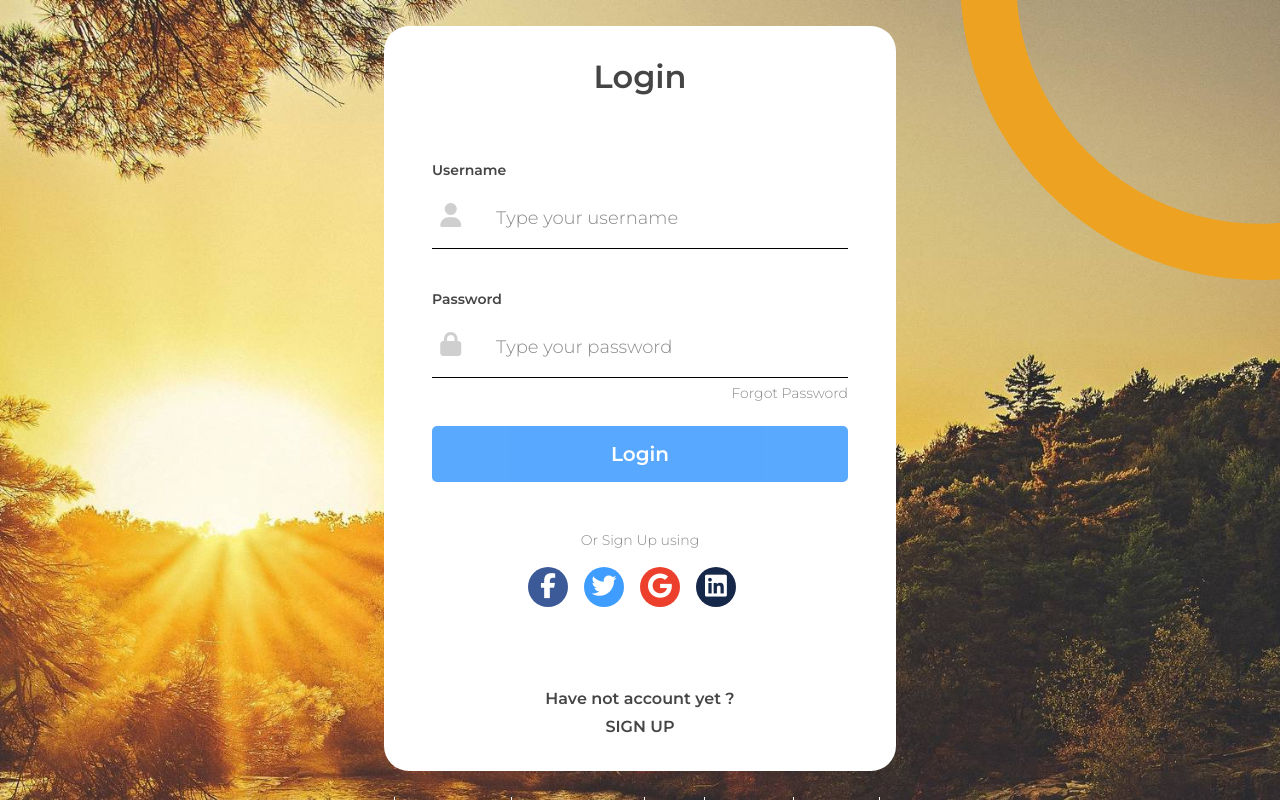
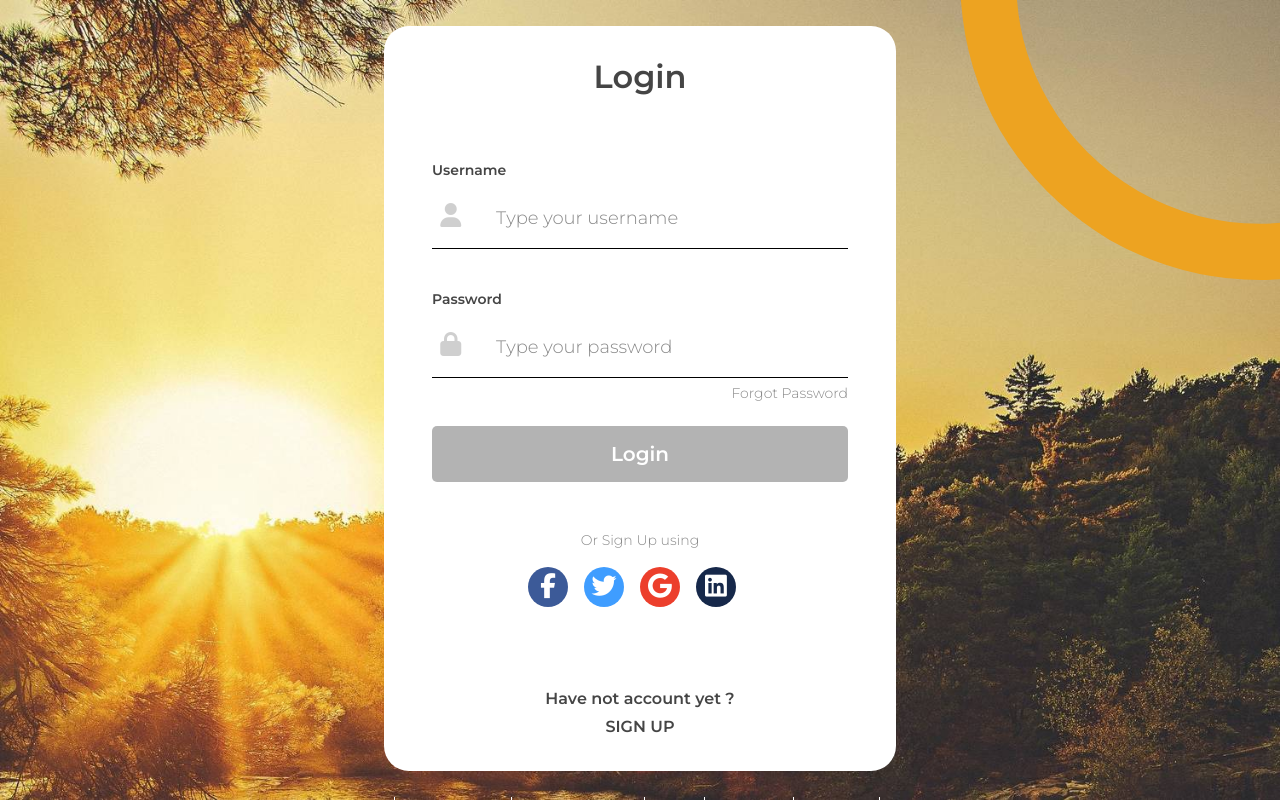
Before and after one commit to Rajavasanthan/gised, an Angular app: page / in a window 1280 px wide. Built offline with nearby package versions, Linux system fonts and the light colour scheme.

Commit message:
Change gray color to disabled button

```diff
--- a/src/assets/css/_main.css
+++ b/src/assets/css/_main.css
@@ -909,3 +909,6 @@ body {
 .btn-profile-photo {
   margin: 20px 0 0 37px;
 }
+button:disabled {
+  background-color:#8b8b8b !important;
+}
```
